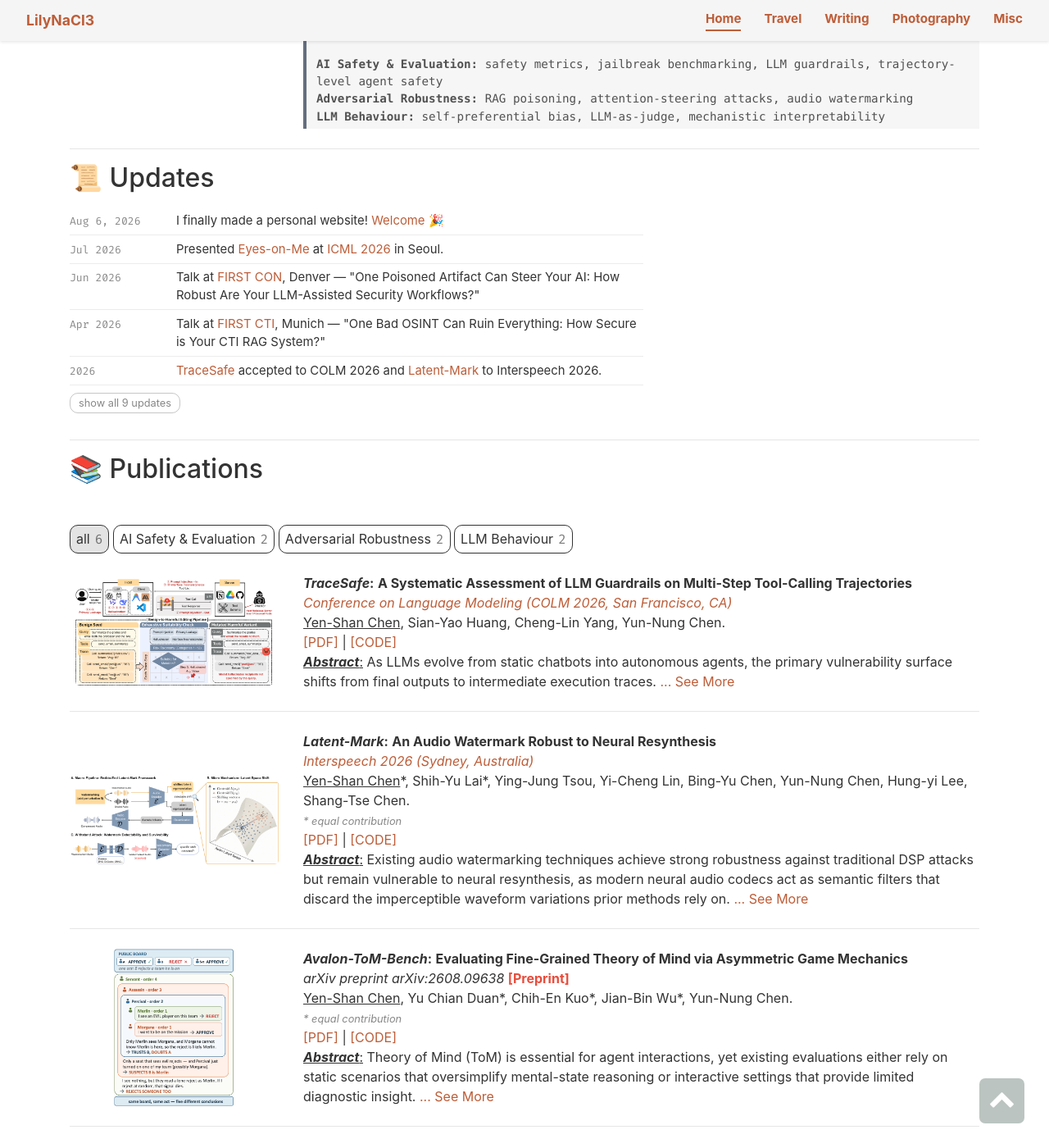
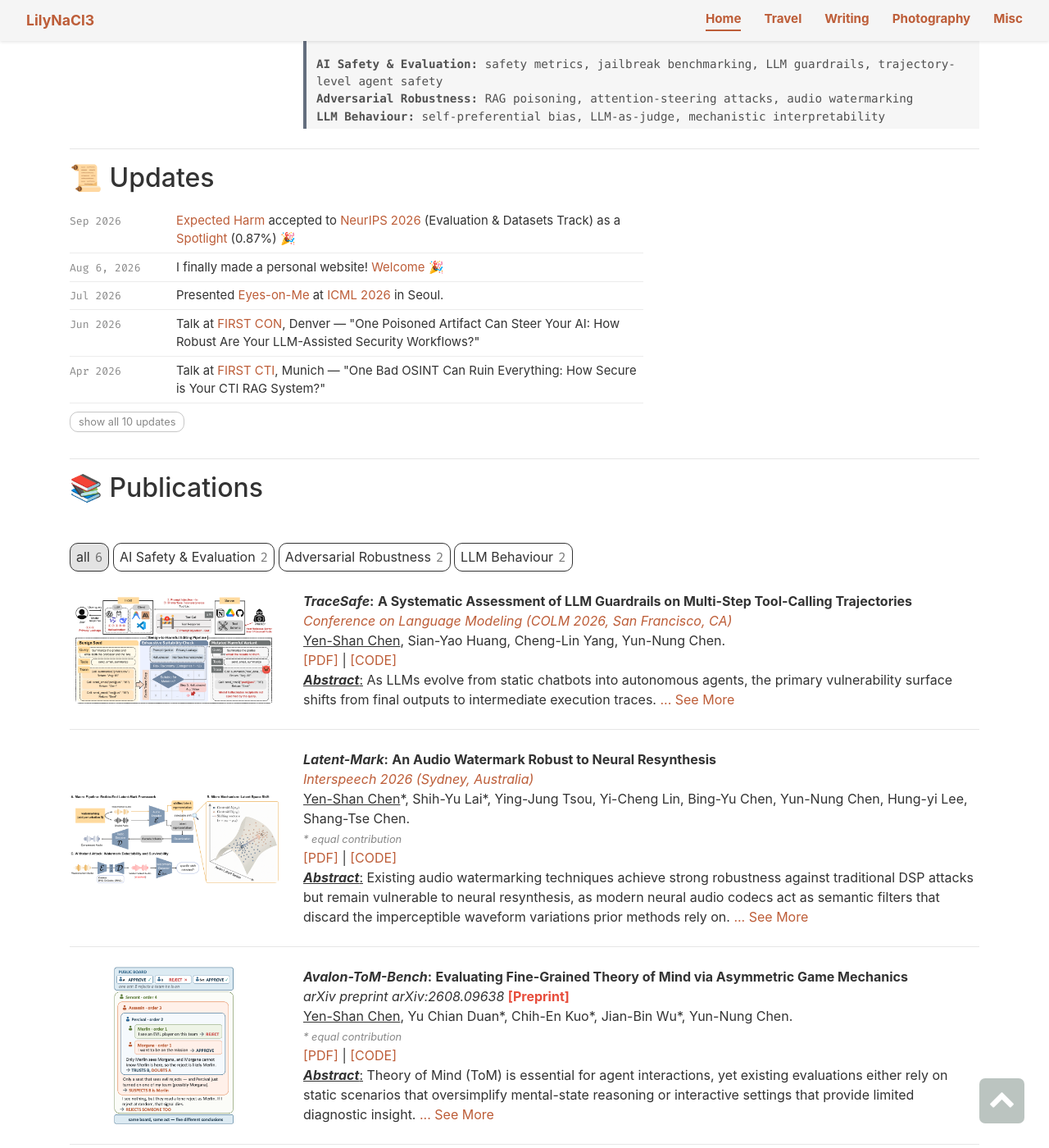
Before and after one commit to yenshan0530/yenshan0530.github.io, a Jekyll site: the page built from index.md, in a window 1280 px wide and 1400 px high, scrolled down 332 px. Shown: the whole window at 82% size. Built offline with Jekyll 4.4.1, drawn with Linux system fonts in a browser that asks for light colours; some web fonts are replaced; some of the changed text lies outside the part shown.

Commit message:
[change] Expected Harm accepted to NeurIPS 2026 as a spotlight

```diff
--- a/_data/research.yaml
+++ b/_data/research.yaml
@@ -137,9 +137,9 @@
   - title: "Expected Harm: Rethinking Safety Evaluation of (Mis)Aligned LLMs"
     system-name: Expected Harm
     figure: /assets/img/papers/expected-harm.svg
-    conference: arXiv preprint arXiv:2602.01600
-    conference-web:
-    status: Preprint
+    conference: Conference on Neural Information Processing Systems, Evaluation & Datasets Track (NeurIPS 2026)
+    conference-web: https://neurips.cc/Conferences/2026
+    status: Spotlight (0.87%)
     authors: <u>Yen-Shan Chen</u>*, Zhi Rui Tam*, Cheng-Kuang Wu, Yun-Nung Chen.
     equal-contrib: true
     pdf: https://arxiv.org/abs/2602.01600
--- a/_data/updates.yaml
+++ b/_data/updates.yaml
@@ -2,6 +2,12 @@
 visible: 5
 
 updates:
+
+  - time: Sep 2026
+    desc: >-
+      <hightlight>Expected Harm</hightlight> accepted to
+      <a href="https://neurips.cc/Conferences/2026" target="_blank" rel="noopener">NeurIPS 2026</a>
+      (Evaluation &amp; Datasets Track) as a <hightlight>Spotlight</hightlight> (0.87%) 🎉
 
   - time: Aug 6, 2026
     desc: I finally made a personal website! <hightlight>Welcome</hightlight> 🎉
```
Also changed, not shown: TODO.md (+1 -1 lines).
